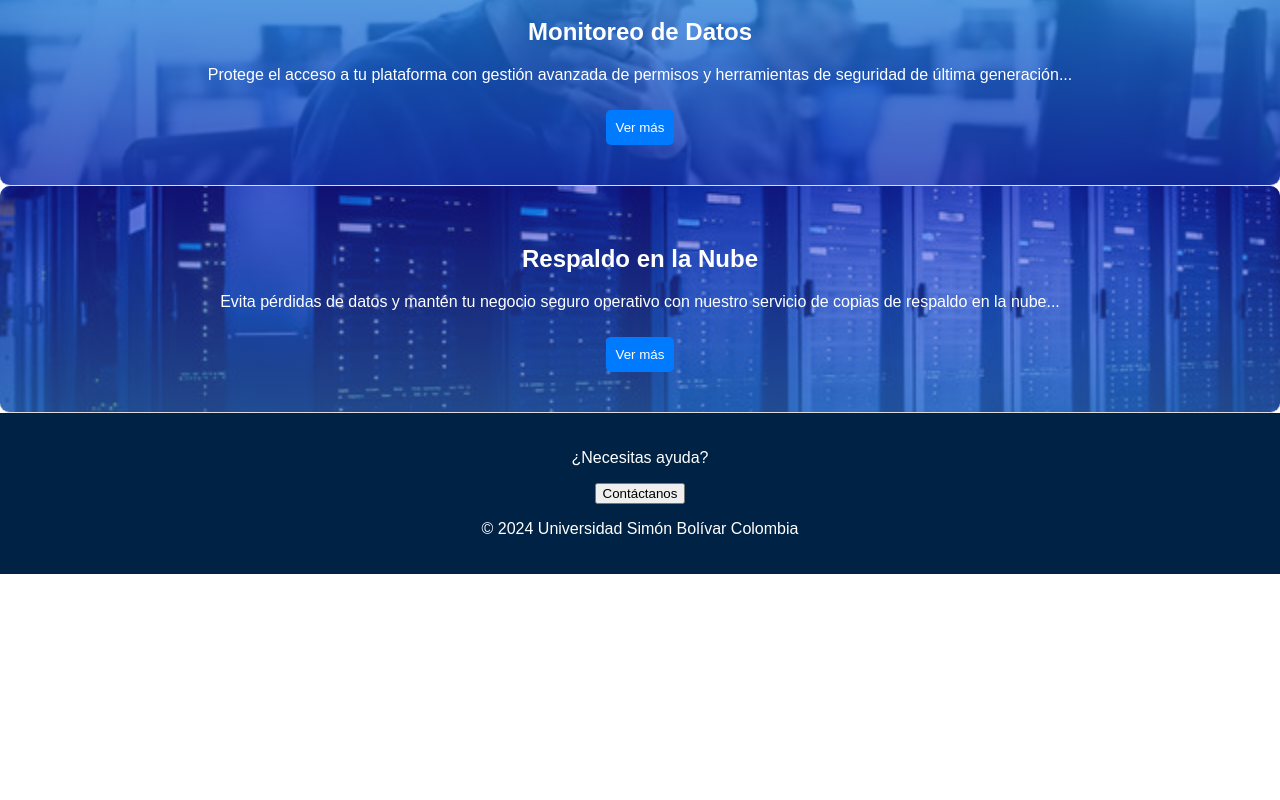
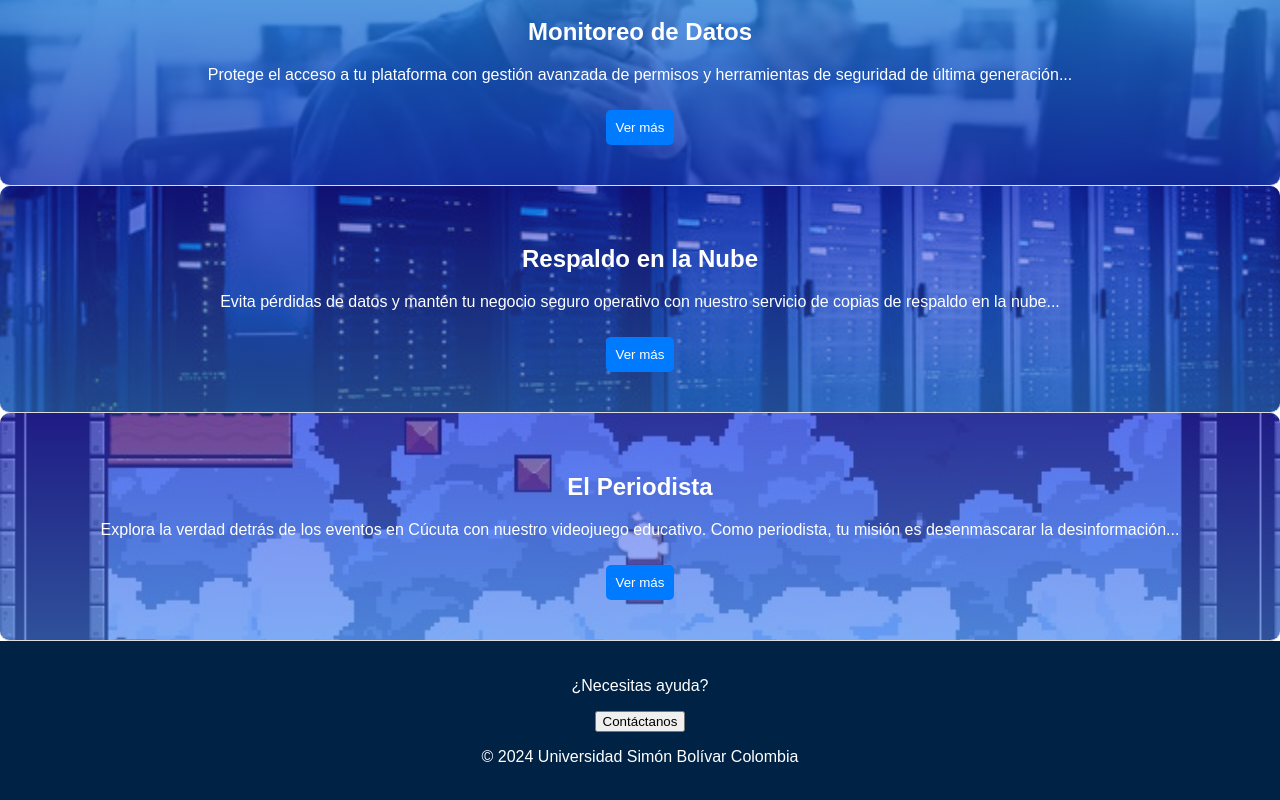
Before and after one commit to Wukonzen/LUCTURNING, a plain HTML site: page Index.html in a window 1280 px wide. Shown: the part 494-1294 px from the top of the page. Before the commit the page ends 1068 px from the top, so only its background shows below. Drawn offline with Linux system fonts and the light colour scheme; a script that the page names is missing.

Commit message:
Add files via upload

```diff
--- a/Index.html
+++ b/Index.html
@@ -47,6 +47,17 @@
             <button class="ver-mas" onclick="toggleInfo('respaldo-info')">Ver más</button>
             <p id="respaldo-info" class="oculto">Evita pérdidas de datos y mantén tu negocio siempre operativo con nuestro servicio de copias de seguridad en la nube. Implementamos cifrado de datos y almacenamiento seguro para garantizar que siempre puedas recuperar tu información en caso de cualquier imprevisto..</p>
         </section>
+        <section class="videojuego">
+    <h2>El Periodista</h2>
+    <p>Explora la verdad detrás de los eventos en Cúcuta con nuestro videojuego educativo. Como periodista,
+        tu misión es desenmascarar la desinformación...
+    </p>
+    <button class="ver-mas" onclick="toggleInfo('videojuego-info')">Ver más</button>
+<p id="videojuego-info" class="oculto">Este juego permite al jugador asumir el papel de un periodista comprometido en la lucha contra la desinformación. Disponible pronto para descarga.</p>
+
+</section>
+
+
     </main>
 
     <footer>
--- a/styles.css
+++ b/styles.css
@@ -118,3 +118,10 @@ footer {
     text-align: center;
     border-radius: 10px;
 }
+.videojuego {
+    background: linear-gradient(rgba(28, 25, 231, 0.466), rgba(58, 122, 240, 0.555)), url('imagenes/Juego.jpg') no-repeat center center/cover;
+    color: rgb(255, 255, 255);
+    padding: 40px;
+    text-align: center;
+    border-radius: 10px;
+}
```
